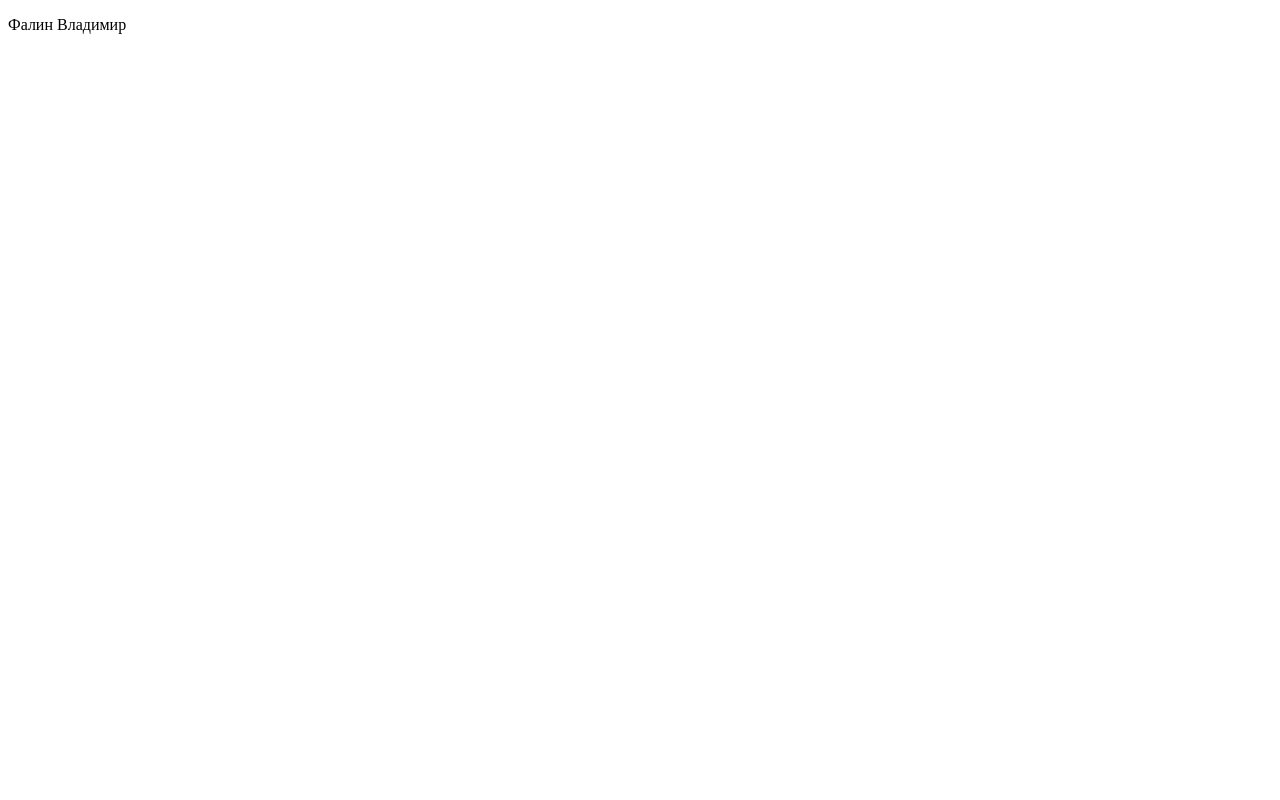
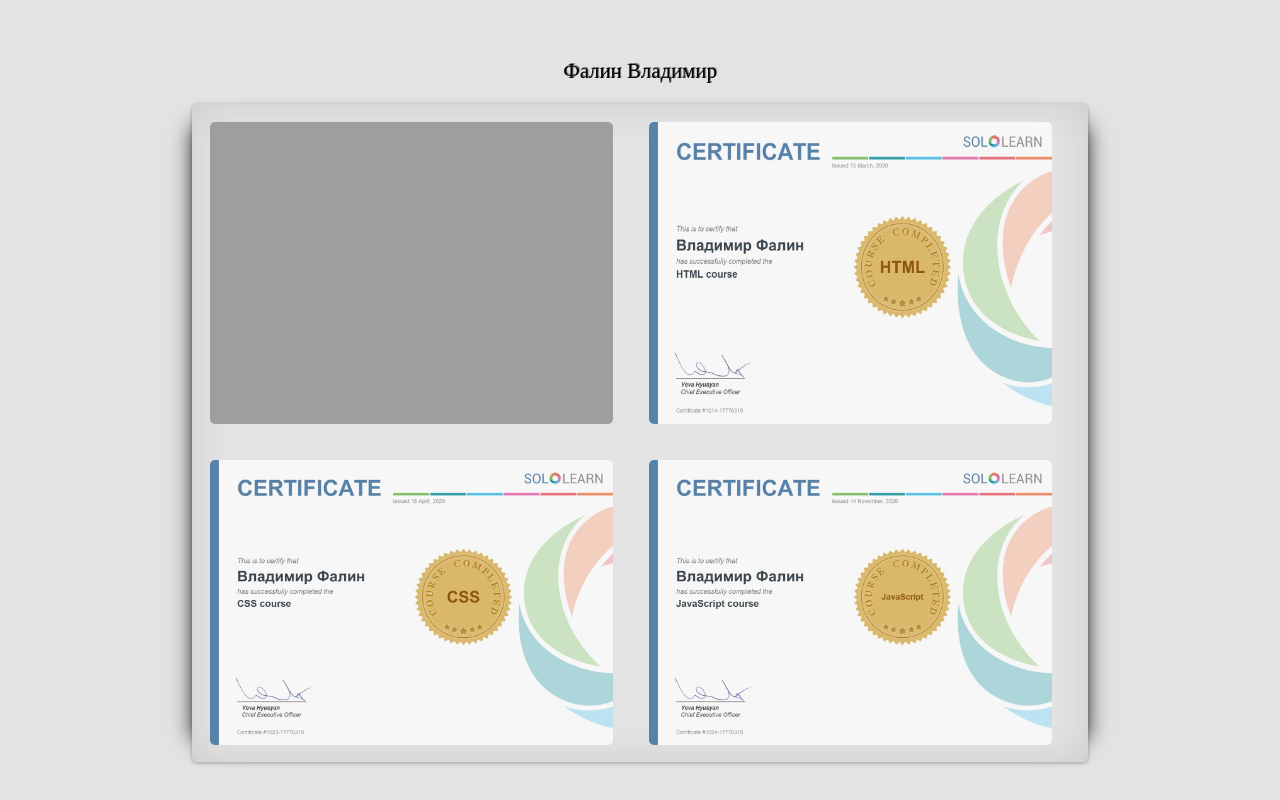
Before and after one commit to twoGophers/sertificate, a plain HTML site: page index.html in a window 1280 px wide. Drawn offline with nearby package versions, Linux system fonts and the light colour scheme; files that its build step writes are made by us from their sources; the site is published under a folder, as on GitHub Pages, so addresses that start at the root find nothing.

Commit message:
Add files via upload

```diff
--- a/index.html
+++ b/index.html
@@ -4,12 +4,16 @@
     <meta charset="UTF-8"/>
     <meta name="viewport" content="width=device-width, initial-scale=1.0"/>
     <title>Document</title>
-    <link rel="stylesheet" href="/style/dist/style.css"/>
+    <link rel="stylesheet" href="style/dist/style.css"/>
   </head>
   <body>
     <div class="sertificat">
       <p>Фалин Владимир</p>
-      <div class="sertificat__images"><img src="/images/01_zdczmzk5g7.png" alt="" srcset=""/><img src="/images/photo_2020-11-27_16-09-14 (2).jpg" alt="" srcset=""/><img src="/images/photo_2020-11-27_16-09-17.jpg" alt="" srcset=""/><img src="/images/photo_2020-11-27_16-09-46.jpg" alt="" srcset=""/></div>
+      <div class="sertificat__images">
+        <img src="images/01_zdczmzk5g7.png" alt="sertificat" srcset=""/>
+        <img src="images/photo_2020-11-27_16-09-14 (2).jpg" alt="sertificat" srcset=""/>
+        <img src="images/photo_2020-11-27_16-09-17.jpg" alt="sertificat" srcset=""/>
+        <img src="images/photo_2020-11-27_16-09-46.jpg" alt="sertificat" srcset=""/></div>
     </div>
   </body>
 </html>
```
